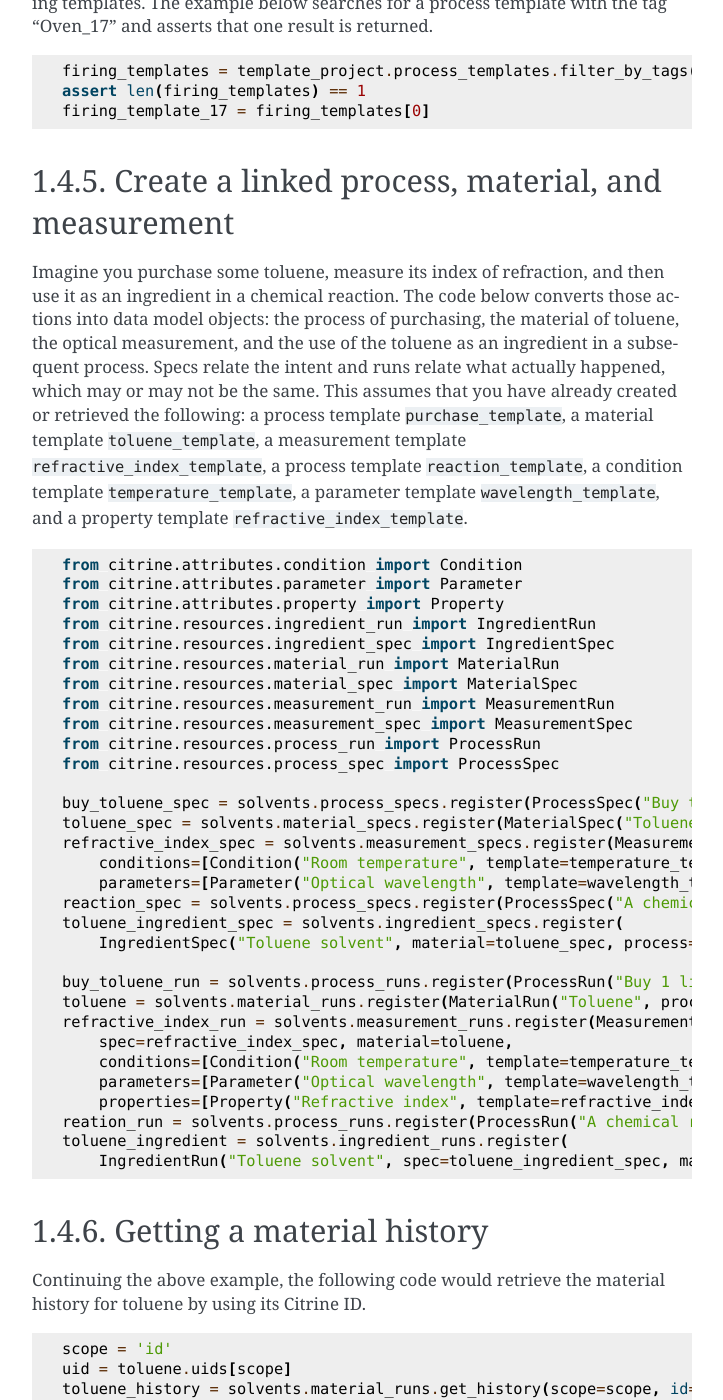
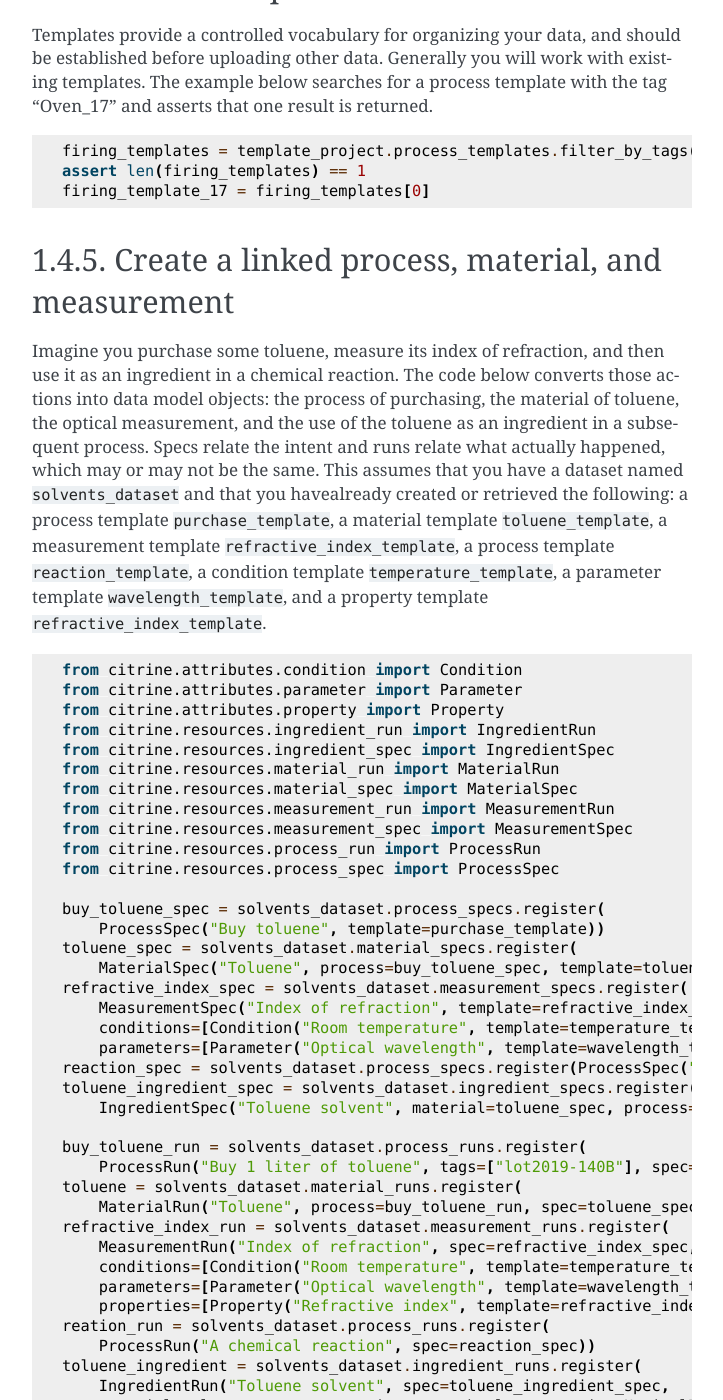
Before and after one commit to CitrineInformatics/citrine-python, a Sphinx documentation site: the page built from docs/source/getting_started/code_examples.rst, in a window 1280 px wide and 1400 px high, scrolled down 1329 px. Shown: the whole window, without its empty margins (388-1111 px from the left). Built offline with Sphinx 7.4.7, drawn with Linux system fonts in a browser that asks for light colours; some of the changed text lies outside the part shown.

Commit message:
Fix code examples

```diff
--- a/docs/source/getting_started/code_examples.rst
+++ b/docs/source/getting_started/code_examples.rst
@@ -52,7 +55,8 @@
 
     project_name = "Copper oxides project"
     all_projects = citrine.projects.list()
-    copper_oxides_project = next((project for project in all_projects if project.name == project_name), None)
+    copper_oxides_project = next((project for project in all_projects
+        if project.name == project_name), None)
     assert copper_oxides_project is not None
     dataset_A = copper_oxides_project.datasets.get(uid=dataset_A_uid)
 
@@ -76,7 +80,7 @@
 The code below converts those actions into data model objects: the process of purchasing, the material of toluene,
 the optical measurement, and the use of the toluene as an ingredient in a subsequent process.
 Specs relate the intent and runs relate what actually happened, which may or may not be the same.
-This assumes that you have already created or retrieved the following:
+This assumes that you have a dataset named ``solvents_dataset`` and that you havealready created or retrieved the following:
 a process template ``purchase_template``, a material template ``toluene_template``, a measurement template ``refractive_index_template``,
 a process template ``reaction_template``, a condition template ``temperature_template``,
 a parameter template ``wavelength_template``, and a property template ``refractive_index_template``.
@@ -95,25 +99,32 @@
     from citrine.resources.process_run import ProcessRun
     from citrine.resources.process_spec import ProcessSpec
 
-    buy_toluene_spec = solvents.process_specs.register(ProcessSpec("Buy toluene", template=purchase_template))
-    toluene_spec = solvents.material_specs.register(MaterialSpec("Toluene", process=buy_toluene_spec, template=toluene_template))
-    refractive_index_spec = solvents.measurement_specs.register(MeasurementSpec("Index of refraction", template=refractive_index_template,
+    buy_toluene_spec = solvents_dataset.process_specs.register(
+        ProcessSpec("Buy toluene", template=purchase_template))
+    toluene_spec = solvents_dataset.material_specs.register(
+        MaterialSpec("Toluene", process=buy_toluene_spec, template=toluene_template))
+    refractive_index_spec = solvents_dataset.measurement_specs.register(
+        MeasurementSpec("Index of refraction", template=refractive_index_template,
         conditions=[Condition("Room temperature", template=temperature_template, value=NominalReal(22, 'degC'))],
         parameters=[Parameter("Optical wavelength", template=wavelength_template, value=NominalReal(633, 'nm'))]))
-    reaction_spec = solvents.process_specs.register(ProcessSpec("A chemical reaction", template=reaction_template))
-    toluene_ingredient_spec = solvents.ingredient_specs.register(
+    reaction_spec = solvents_dataset.process_specs.register(ProcessSpec("A chemical reaction", template=reaction_template))
+    toluene_ingredient_spec = solvents_dataset.ingredient_specs.register(
         IngredientSpec("Toluene solvent", material=toluene_spec, process=reaction_spec, absolute_quantity=NominalReal(34, 'mL')))
 
-    buy_toluene_run = solvents.process_runs.register(ProcessRun("Buy 1 liter of toluene", tags=["lot2019-140B"], spec=buy_toluene_spec))
-    toluene = solvents.material_runs.register(MaterialRun("Toluene", process=buy_toluene_run, spec=toluene_spec))
-    refractive_index_run = solvents.measurement_runs.register(MeasurementRun("Index of refraction",
-        spec=refractive_index_spec, material=toluene,
+    buy_toluene_run = solvents_dataset.process_runs.register(
+        ProcessRun("Buy 1 liter of toluene", tags=["lot2019-140B"], spec=buy_toluene_spec))
+    toluene = solvents_dataset.material_runs.register(
+        MaterialRun("Toluene", process=buy_toluene_run, spec=toluene_spec))
+    refractive_index_run = solvents_dataset.measurement_runs.register(
+        MeasurementRun("Index of refraction", spec=refractive_index_spec, material=toluene,
         conditions=[Condition("Room temperature", template=temperature_template, value=NominalReal(24, 'degC'))],
         parameters=[Parameter("Optical wavelength", template=wavelength_template, value=NominalReal(633, 'nm'))],
         properties=[Property("Refractive index", template=refractive_index_template, value=NominalReal(1.49, 'dimensionless'))]))
-    reation_run = solvents.process_runs.register(ProcessRun("A chemical reaction", spec=reaction_spec))
-    toluene_ingredient = solvents.ingredient_runs.register(
-        IngredientRun("Toluene solvent", spec=toluene_ingredient_spec, material=toluene, process=reation_run, absolute_quantity=NominalReal(40, 'mL'), notes="I poured too much!"))
+    reation_run = solvents_dataset.process_runs.register(
+        ProcessRun("A chemical reaction", spec=reaction_spec))
+    toluene_ingredient = solvents_dataset.ingredient_runs.register(
+        IngredientRun("Toluene solvent", spec=toluene_ingredient_spec,
+        material=toluene, process=reation_run, absolute_quantity=NominalReal(40, 'mL'), notes="I poured too much!"))
 
 Getting a material history
 --------------------------
@@ -124,7 +135,7 @@
 
     scope = 'id'
     uid = toluene.uids[scope]
-    toluene_history = solvents.material_runs.get_history(scope=scope, id=uid)
+    toluene_history = solvents_dataset.material_runs.get_history(scope=scope, id=uid)
 
 `toluene_history` is a MaterialRun that can be traced back to see its spec, the measurement performed on it,
 that measurement's spec, the process that created it, and that process's spec.
```
Also changed, not shown: other parts of docs/source/getting_started/code_examples.rst (+8 -5 lines), 1 other file.
